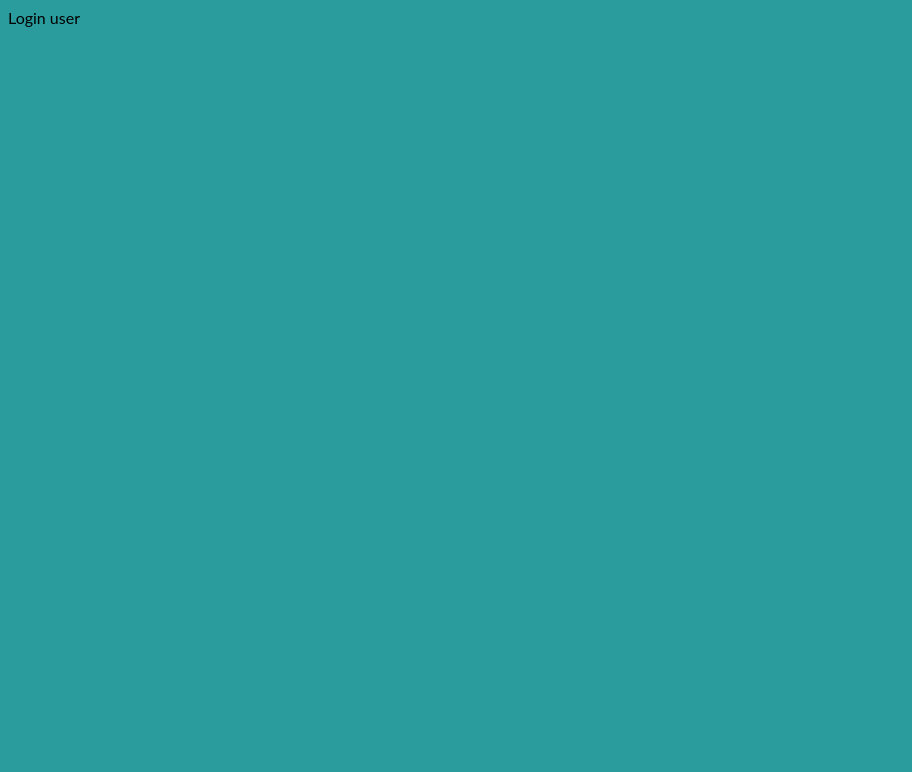
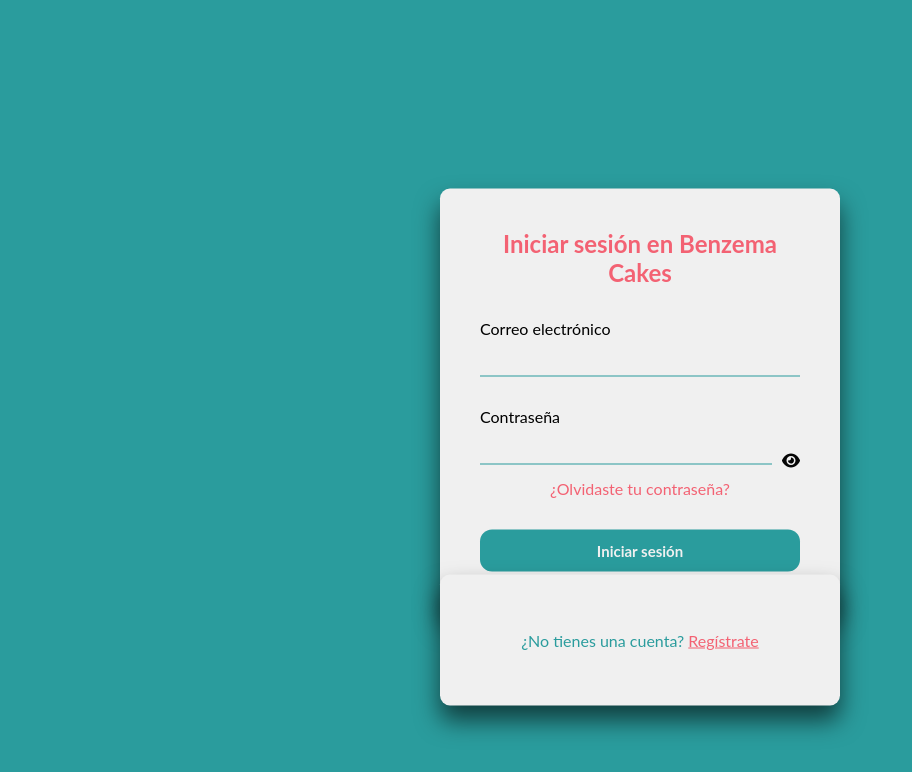
Before and after one commit to nico858/pastelito, a React (Vite) app in the folder client/: page /login in a window 1280 px wide. Shown: the top 772 px of the page, without its empty margins (0-912 px from the left). Built offline with nearby package versions, Linux system fonts and the light colour scheme.

Commit message:
Login form

```diff
--- a/client/src/pages/Login.jsx
+++ b/client/src/pages/Login.jsx
@@ -1,7 +1,65 @@
-import React from 'react'
+import "../styles/register.css";
+import { useForm } from "react-hook-form";
+import { FontAwesomeIcon } from "@fortawesome/react-fontawesome";
+import { faEye, faEyeSlash } from "@fortawesome/free-solid-svg-icons";
+import { useState } from "react";
+import { registerRequest } from "../api/auth";
+import { Link } from "react-router-dom";
 
-export default function Login() {
+export default function Register() {
+  const { register, handleSubmit } = useForm();
+  const [showPassword, setShowPassword] = useState(false);
+
+  const onSubmit = handleSubmit((data) => {
+    console.log(data);
+  });
+
+  const togglePasswordVisibility = () => {
+    setShowPassword(!showPassword);
+  };
+
   return (
-    <div>Login user</div>
-  )
+    <div>
+      <div className="login-box">
+        <h2>Iniciar sesión en Benzema Cakes</h2>
+        <form onSubmit={onSubmit}>
+          <div className="user-box">
+            <label className="font">Correo electrónico</label>
+            <input type="text" {...register("email")} required />
+          </div>
+          <div className="user-box">
+            <label>Contraseña</label>
+            <div className="password-input-container">
+              <input
+                type={showPassword ? "text" : "password"}
+                {...register("password")}
+                required
+              />
+              <FontAwesomeIcon
+                className="password-icon"
+                icon={showPassword ? faEyeSlash : faEye}
+                onClick={togglePasswordVisibility}
+              />
+            </div>
+            <p>
+              <Link className="link" to="/">
+                ¿Olvidaste tu contraseña?
+              </Link>
+            </p>
+          </div>
+          <div className="centerButton">
+            <button type="submit">Iniciar sesión</button>
+          </div>
+        </form>
+      </div>
+      <div className="register-box">
+        <p>
+          ¿No tienes una cuenta?{" "}
+          <Link className="fontStyle" to="/register">
+            Regístrate
+          </Link>
+        </p>
+        </div>
+    </div>
+  );
 }
--- a/client/src/pages/Register.jsx
+++ b/client/src/pages/Register.jsx
@@ -4,7 +4,7 @@
 import { FontAwesomeIcon } from "@fortawesome/react-fontawesome";
 import { faEye, faEyeSlash } from "@fortawesome/free-solid-svg-icons";
 import { useState } from "react";
-import { registerRequest } from "../api/auth"
+import { registerRequest } from "../api/auth";
 
 export default function Register() {
   const { register, handleSubmit } = useForm();
@@ -25,18 +25,15 @@
           </Link>
         </p>
         <form
-          onSubmit={handleSubmit(async(values) => {
+          onSubmit={handleSubmit(async (values) => {
             console.log(values);
-            const res = await registerRequest(values)
+            const res = await registerRequest(values);
             console.log(res);
           })}
         >
           <div className="user-box">
             <label className="font">Nombre</label>
-            <input
-              type="text"
-              {...register("clientName")}
-              required />
+            <input type="text" {...register("clientName")} required />
           </div>
           <div className="user-box">
             <label>Apellido</label>
@@ -52,7 +49,8 @@
               <input
                 type={showPassword ? "text" : "password"}
                 {...register("password")}
-                required />
+                required
+              />
               <FontAwesomeIcon
                 className="password-icon"
                 icon={showPassword ? faEyeSlash : faEye}
@@ -60,7 +58,9 @@
               />
             </div>
           </div>
-          <button type="submit">Registrarse</button>
+          <div className="centerButton">
+            <button type="submit">Registrarse</button>
+          </div>
         </form>
       </div>
     </div>
--- a/client/src/styles/register.css
+++ b/client/src/styles/register.css
@@ -7,6 +7,25 @@
   font-size: medium;
 }
 
+.register-box{
+  position: absolute;
+  top: 80%;
+  left: 50%;
+  width: 400px;
+  padding: 40px;
+  transform: translate(-50%, -50%);
+  background: #f0f0f0;
+  box-sizing: border-box;
+  box-shadow: 0 15px 25px rgba(0, 0, 0, 0.6);
+  border-radius: 10px;
+}
+
+.register-box p {
+  padding: 0;
+  color: #2a9c9d;
+  text-align: center;
+  font-size: medium;
+}
 .login-box {
   position: absolute;
   top: 50%;
@@ -77,7 +96,7 @@
   }
 }
 
-  button{
+button {
   background-color: #2a9c9d;
   color: #f0f0f0;
   cursor: pointer;
@@ -85,11 +104,12 @@
   padding: 12px 25px;
   font-size: 15px;
   font-weight: bold;
-    font-family: 'Lato', sans-serif;
+  font-family: "Lato", sans-serif;
   border-radius: 12px;
+  width: 100%;
 }
 
-  button:hover{
+button:hover {
   background-color: #f36273;
   color: #f0f0f0;
 }
@@ -106,3 +126,14 @@
   box-shadow: 0 15px 25px rgba(0, 0, 0, 0.6);
   border-radius: 10px;
 }
+
+.link {
+  color: #f36273;
+  font-size: medium;
+  text-decoration: none;
+}
+
+.centerButton {
+  display: flex;
+  justify-content: center;
+}
```
Lines whose indentation alone changed are shown as unchanged.
